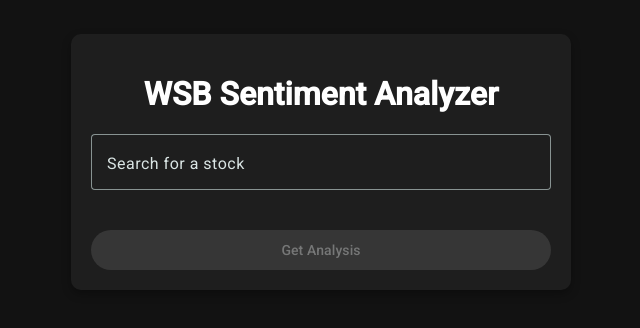
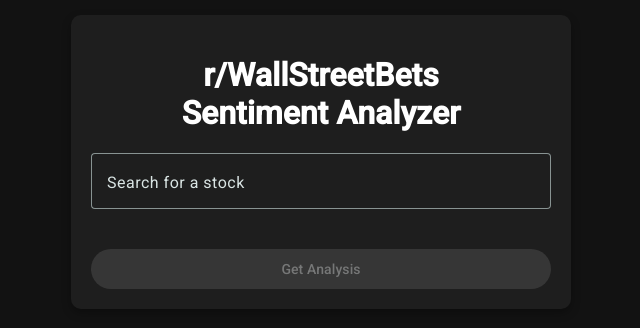
Before and after one commit to huntermailloux/Sentiment-Analysis-WSB-UI, an Angular app: page /home in a window 1280 px wide. Shown: the part 238-566 px from the top of the page, without its empty margins (319-959 px from the left). Built offline with nearby package versions, Linux system fonts and the light colour scheme.

Commit message:
Fixing wording

```diff
--- a/src/app/home/home.component.html
+++ b/src/app/home/home.component.html
@@ -1,6 +1,6 @@
 <div class="container">
   <mat-card class="card">
-    <h1 class="title">WSB Sentiment Analyzer</h1>
+    <h1 class="title">r/WallStreetBets<br> Sentiment Analyzer</h1>
 
     <mat-form-field class="full-width" appearance="outline">
       <mat-label>Search for a stock</mat-label>
```
